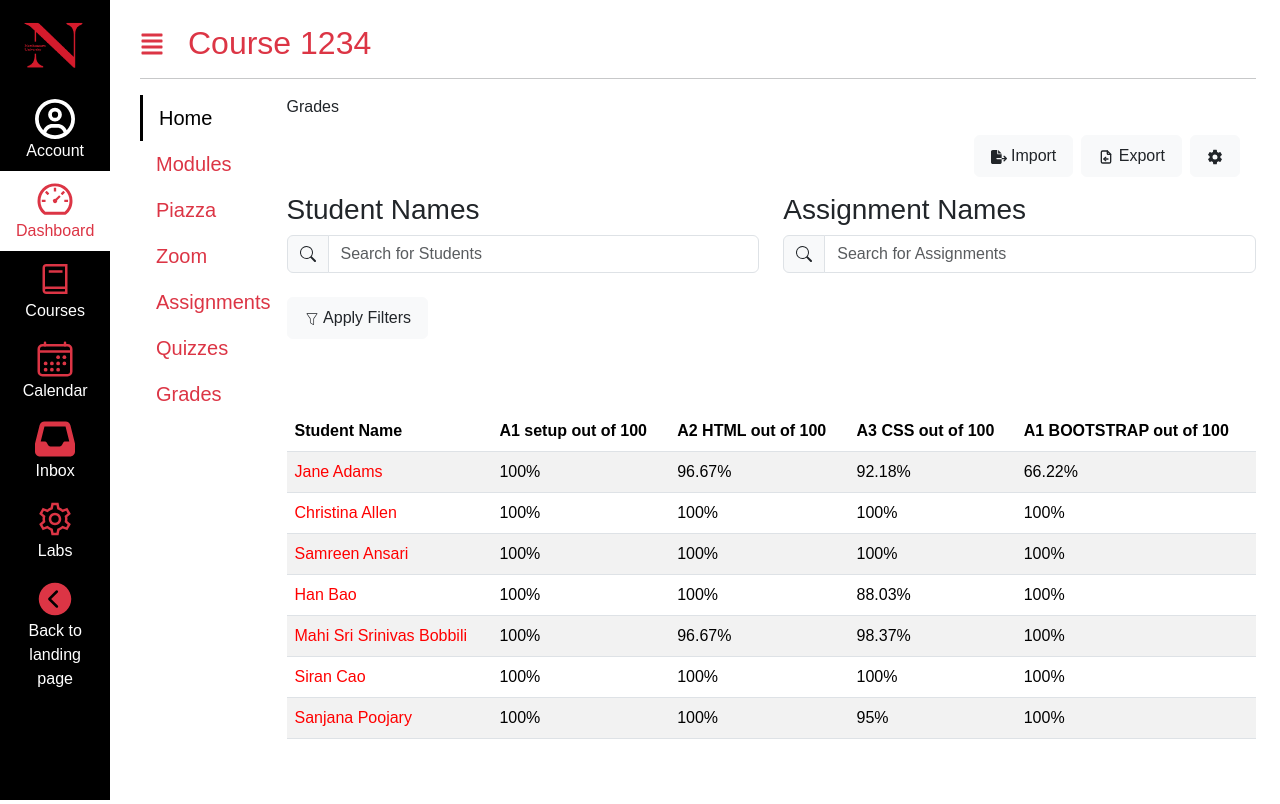
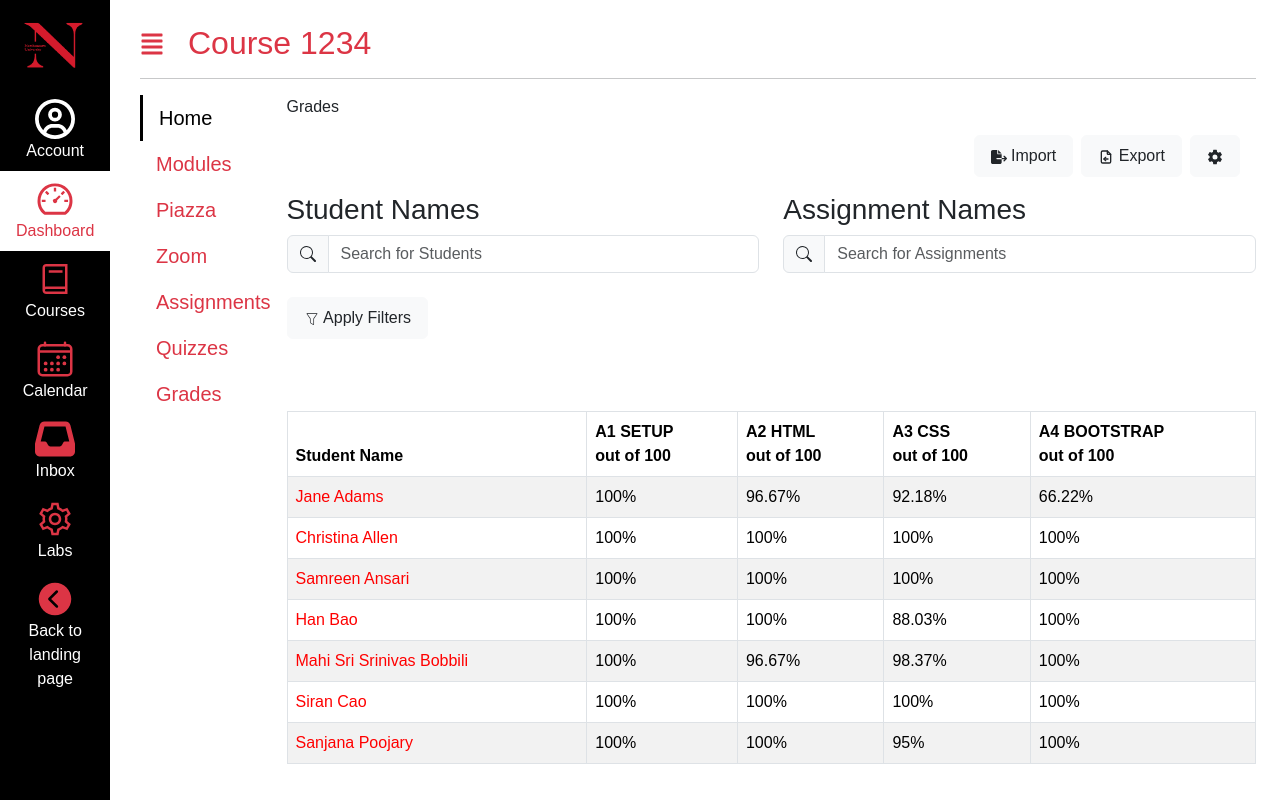
Before and after one commit to sanjana2296/-kanbas-react-web-app, a React (Create React App) app: page /#/Kanbas/Courses/1234/Grades in a window 1280 px wide. Built offline with nearby package versions, Linux system fonts and the light colour scheme.

Commit message:
grades table

```diff
--- a/src/Kanbas/Courses/Grades/index.tsx
+++ b/src/Kanbas/Courses/Grades/index.tsx
@@ -63,14 +63,23 @@ export default function Grades() {
       <br />
       <br />
       <div className="table-responsive">
-        <table className="table table-striped">
+        <table className="table table-bordered  table-striped">
           <thead>
-            <tr>
+            <tr className="bg-dark">
               <th>Student Name</th>
-              <th>A1 setup out of 100</th>
-              <th>A2 HTML out of 100</th>
-              <th>A3 CSS out of 100</th>
-              <th>A1 BOOTSTRAP out of 100</th>
+              <th>
+                A1 SETUP <br /> out of 100
+              </th>
+              <th>
+                A2 HTML <br /> out of 100
+              </th>
+              <th>
+                A3 CSS <br /> out of 100
+              </th>
+              <th>
+                A4 BOOTSTRAP <br />
+                out of 100
+              </th>
             </tr>
           </thead>
           <tbody>
```
